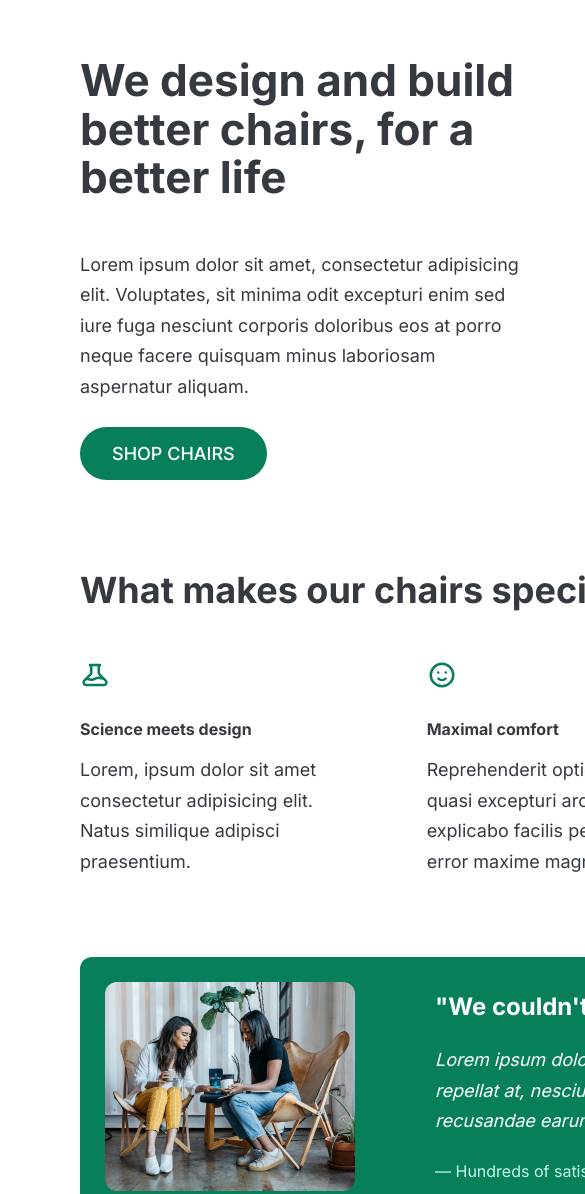
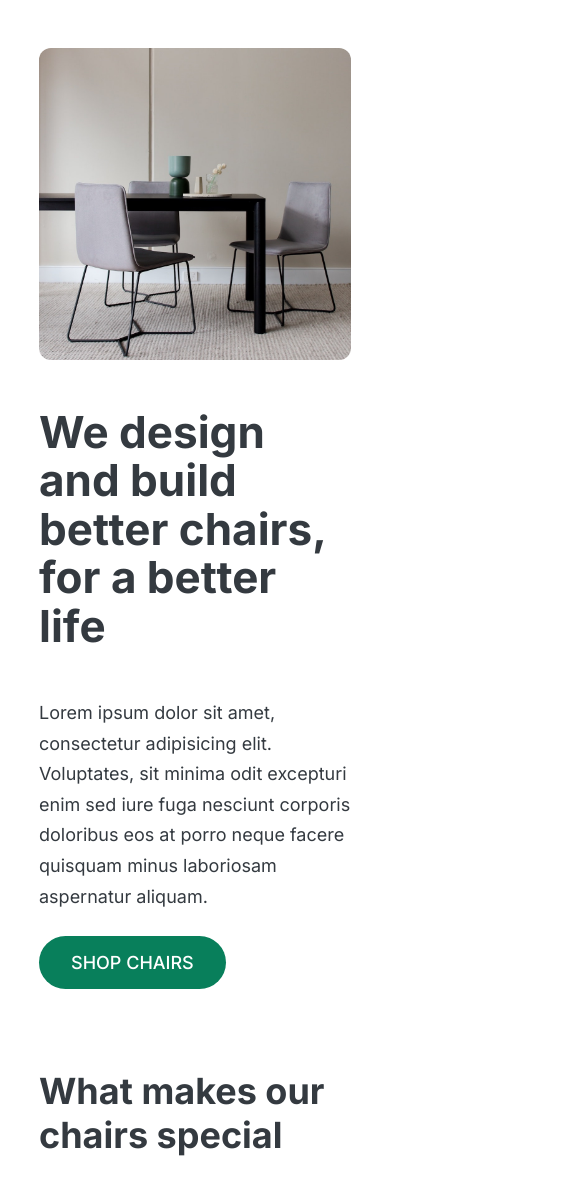
Before and after one commit to kickASS28/Product_demo, a plain HTML site: page index.html in a window 390 px wide. Shown: the top 1194 px of the page, 585 px wide, since content can reach past the window. Drawn offline with Linux system fonts and the light colour scheme.

Commit message:
making it responsive

```diff
--- a/style.css
+++ b/style.css
@@ -19,11 +19,11 @@ body {
   font-family: "Inter", sans-serif;
   color: #343a40;
   border-bottom: 8px solid #087f5b;
-  margin: 0 80px;
+  width: 100%;
 }
 
 .container {
-  width: 960px;
+  width: 80%;
   margin: 0 auto;
 }
 
@@ -197,3 +197,16 @@ footer {
   font-size: 12px;
   color: rgba(0, 0, 0, 0.5);
 }
+
+@media screen and (max-width: 1100px) {
+  header {
+    display: flex;
+    flex-direction: column-reverse;
+    gap: 3rem;
+  }
+  .grid-3-cols {
+    grid-template-columns: repeat(1, 1fr);
+    row-gap: 3rem;
+    column-gap: 0;
+  }
+}
```
